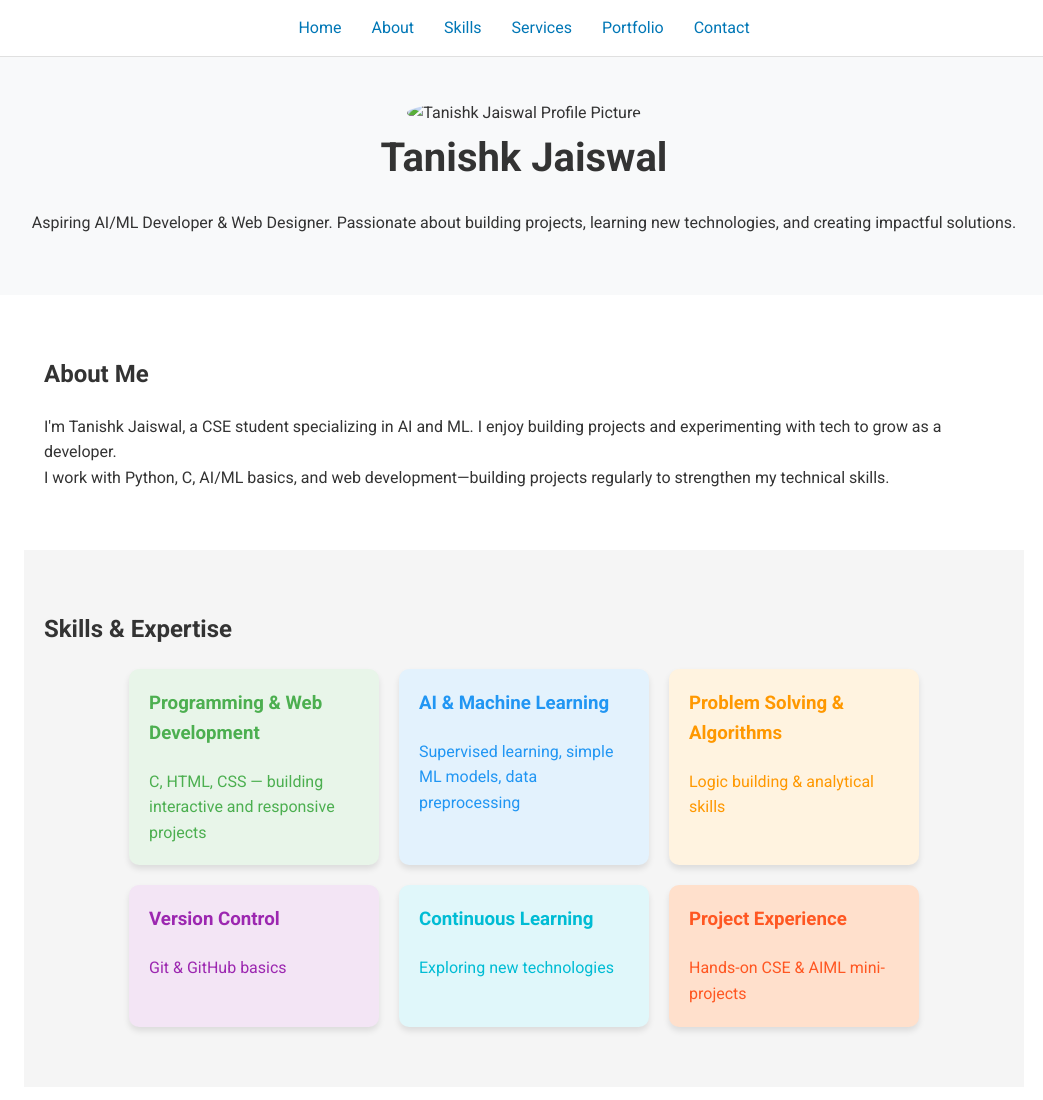
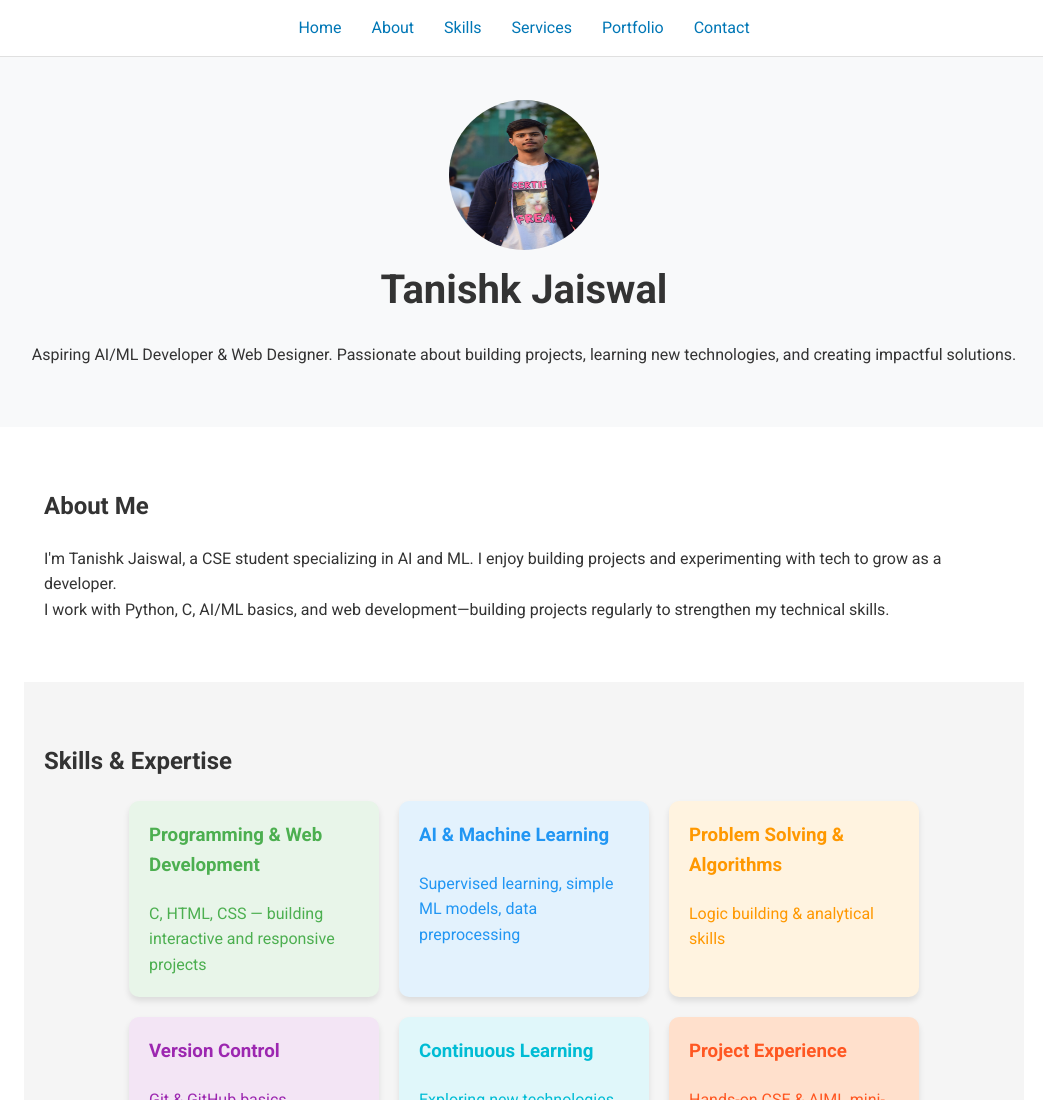
Before and after one commit to tanishkjaiswal-tech/portfolio, a plain HTML site: page index.html in a window 1280 px wide. Shown: the top 1100 px of the page, without its empty margins (116-1159 px from the left). Drawn offline with Linux system fonts and the light colour scheme; the site is published under a folder, as on GitHub Pages, so addresses that start at the root find nothing.

Commit message:
Fix image source path in index.html

```diff
--- a/index.html
+++ b/index.html
@@ -26,7 +26,7 @@
 
   <!-- Header -->
   <header id="home">
-    <img src="/tanishk img.jpeg" alt="Tanishk Jaiswal Profile Picture">
+    <img src="tanishk img.jpeg" alt="Tanishk Jaiswal Profile Picture">
     <h1>Tanishk Jaiswal</h1>
     <p>Aspiring AI/ML Developer & Web Designer. Passionate about building projects, learning new technologies, and creating impactful solutions.</p>
   </header>
```
